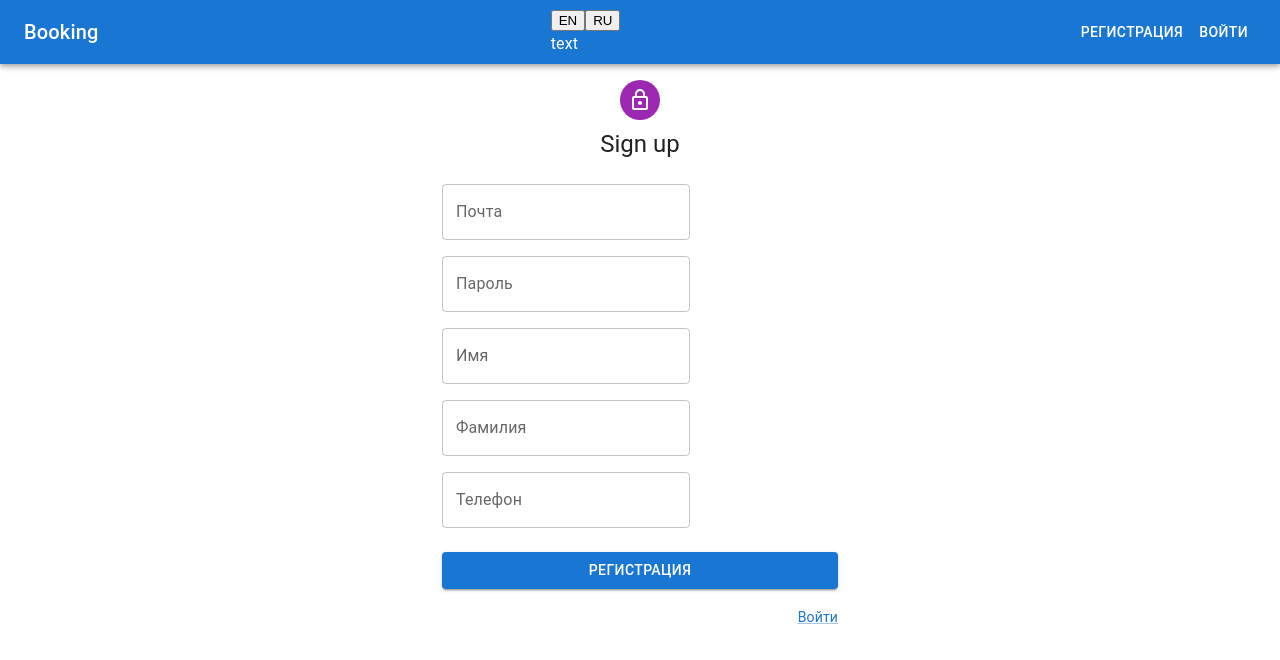
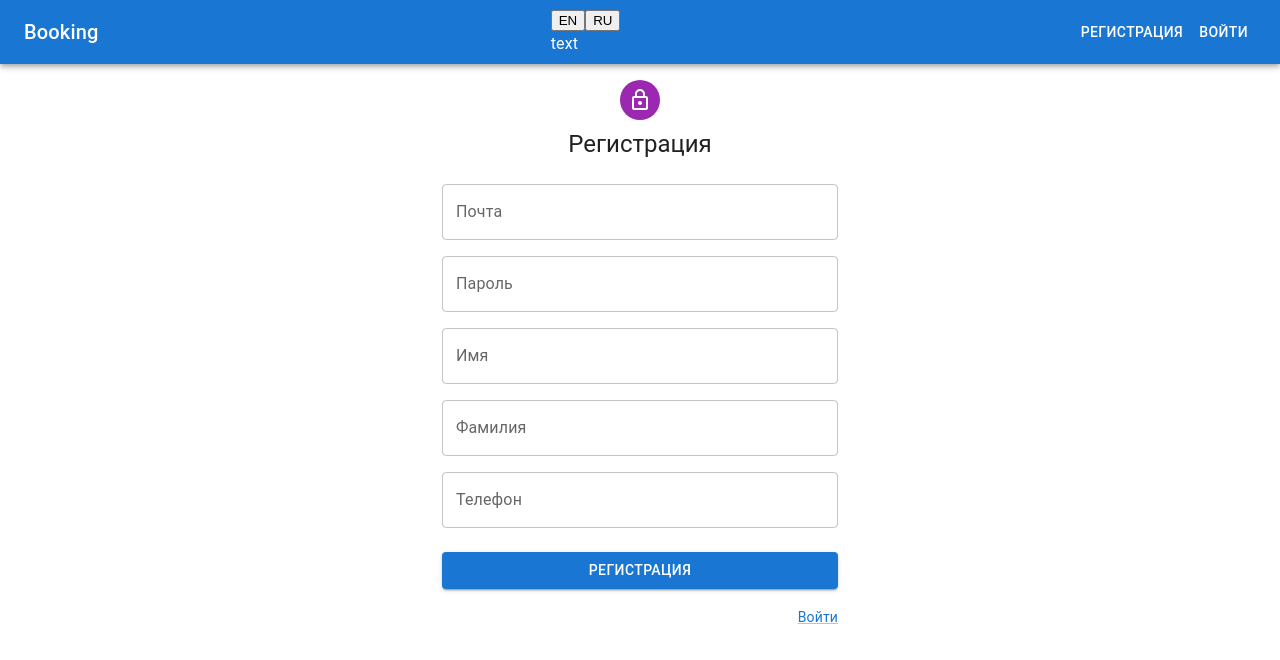
Before and after one commit to omurbekov-azamat/booking, a React (Create React App) app in the folder frontend/: page /register in a window 1280 px wide. Shown: the top 660 px of the page. Built offline with nearby package versions, Linux system fonts and the light colour scheme.

Commit message:
#40 - Добавил theme.ts для mui

```diff
--- a/frontend/src/features/users/Register.tsx
+++ b/frontend/src/features/users/Register.tsx
@@ -62,7 +62,7 @@ const Register = () => {
           <LockOutlinedIcon />
         </Avatar>
         <Typography component="h1" variant="h5">
-          Sign up
+          {t('singUp')}
         </Typography>
         <Box component="form" onSubmit={submitFormHandler} sx={{ mt: 3 }}>
           <Grid container spacing={2}>
--- a/frontend/src/index.tsx
+++ b/frontend/src/index.tsx
@@ -6,9 +6,10 @@ import reportWebVitals from './reportWebVitals';
 import { PersistGate } from 'redux-persist/integration/react';
 import { persistor, store } from './app/store';
 import { Provider } from 'react-redux';
-import { CircularProgress } from '@mui/material';
+import { CircularProgress, ThemeProvider } from '@mui/material';
 import './18n';
 import { BrowserRouter } from 'react-router-dom';
+import theme from './theme';
 
 const root = ReactDOM.createRoot(document.getElementById('root') as HTMLElement);
 root.render(
@@ -16,7 +17,9 @@ root.render(
     <Provider store={store}>
       <PersistGate persistor={persistor}>
         <Suspense fallback={<CircularProgress />}>
-          <App />
+          <ThemeProvider theme={theme}>
+            <App />
+          </ThemeProvider>
         </Suspense>
       </PersistGate>
     </Provider>
--- /dev/null
+++ b/frontend/src/theme.ts
@@ -0,0 +1,14 @@
+import { createTheme } from '@mui/material';
+
+const theme = createTheme({
+  components: {
+    MuiTextField: {
+      defaultProps: {
+        variant: 'outlined',
+        fullWidth: true,
+      },
+    },
+  },
+});
+
+export default theme;
```
